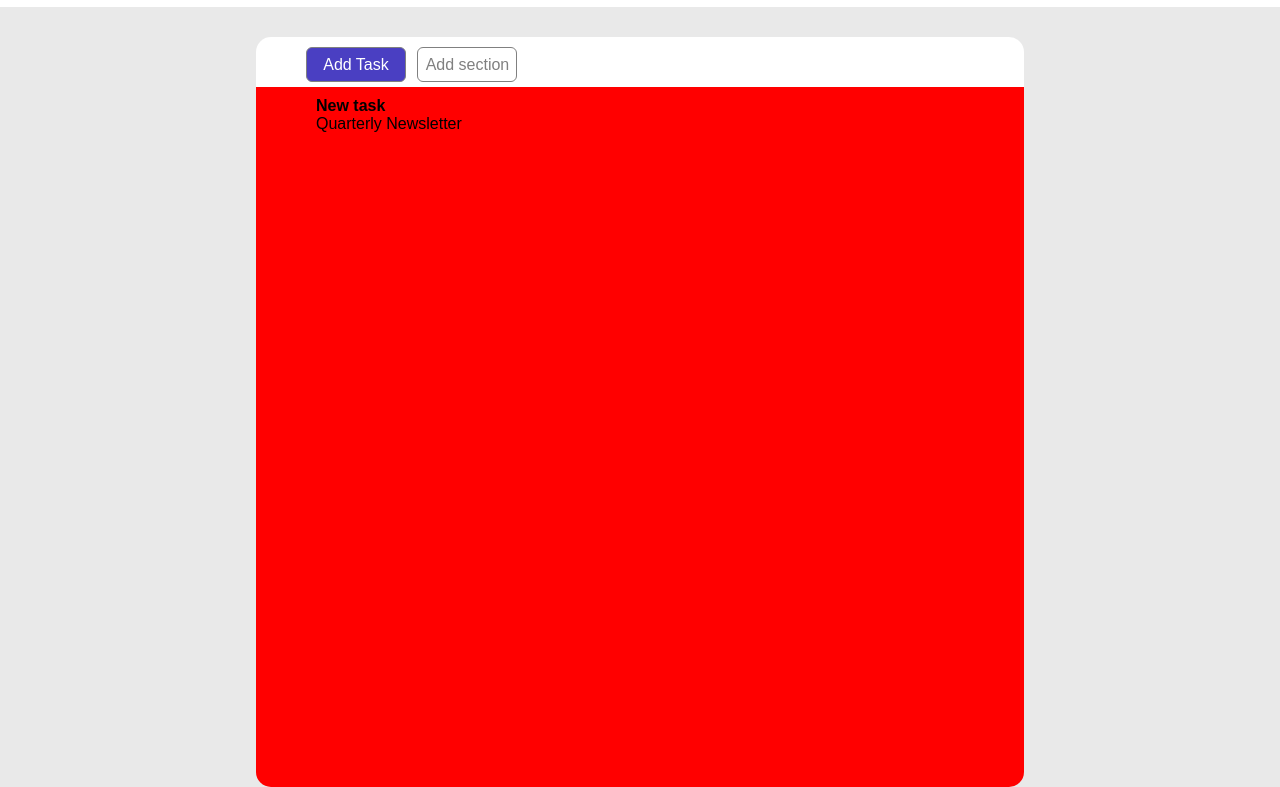
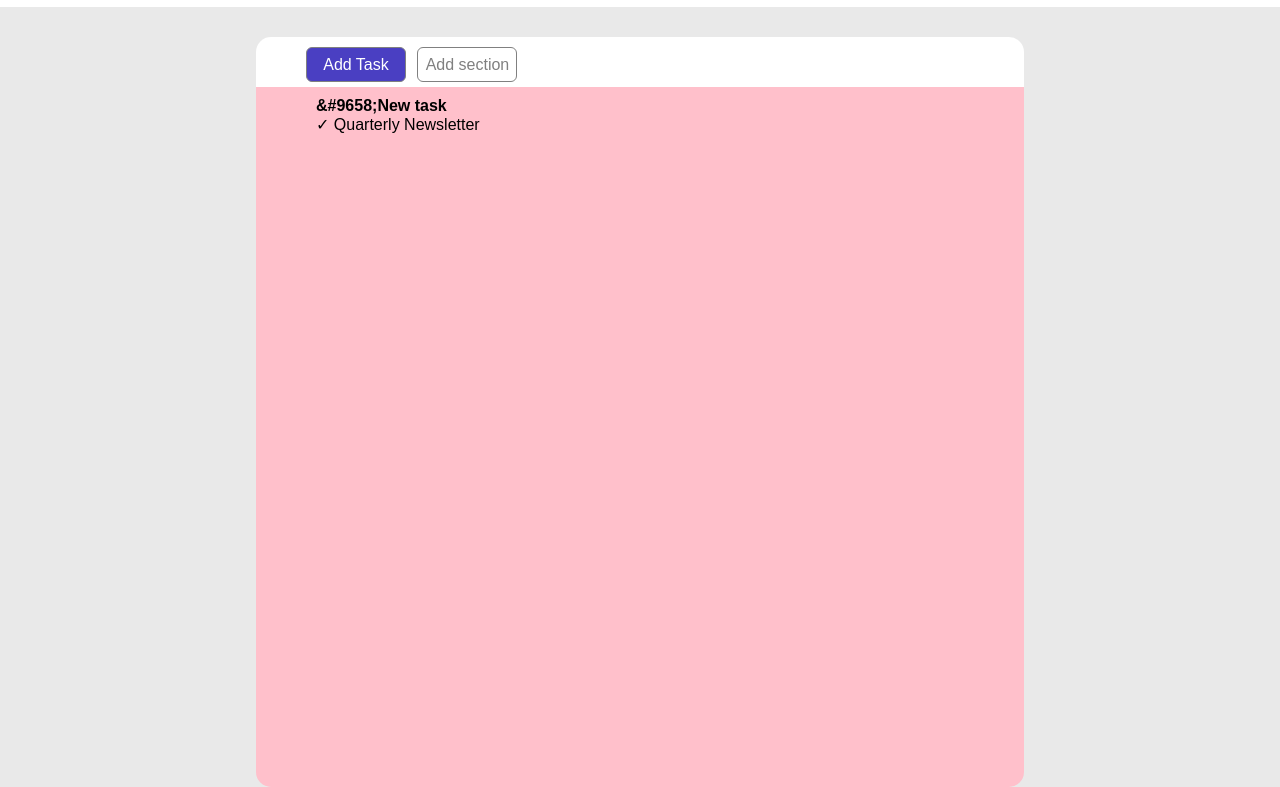
Before and after one commit to ldm0805/html-css-toboolist, a plain HTML site: page index.html in a window 1280 px wide. Shown: the part 63-850 px from the top of the page. Drawn offline with Linux system fonts and the light colour scheme.

Commit message:
Push di controllo

```diff
--- a/css/style.css
+++ b/css/style.css
@@ -43,7 +43,7 @@ body{
 .container{
     margin-top:50px;
     border-radius: 0px 0px 15px 15px;
-    background-color: red;
+    background-color: pink;
     height: 700px;
     margin: auto;
     width: 60%;
@@ -77,7 +77,7 @@ ul{
 .unordered-list{
     padding-left: 50px;
 }
-.arrowdown:before{
+.query:before{
     content: '&#9658;'
 }
 .query{
--- a/index.html
+++ b/index.html
@@ -25,7 +25,7 @@
             <div class="container">
                 <ul class="unordered-list">
                     <li> <span class="query">New task </span> </li>
-                    <li> Quarterly Newsletter</li>
+                    <li>&check; Quarterly Newsletter</li>
                 </ul>
             </div>
         </main>
```
